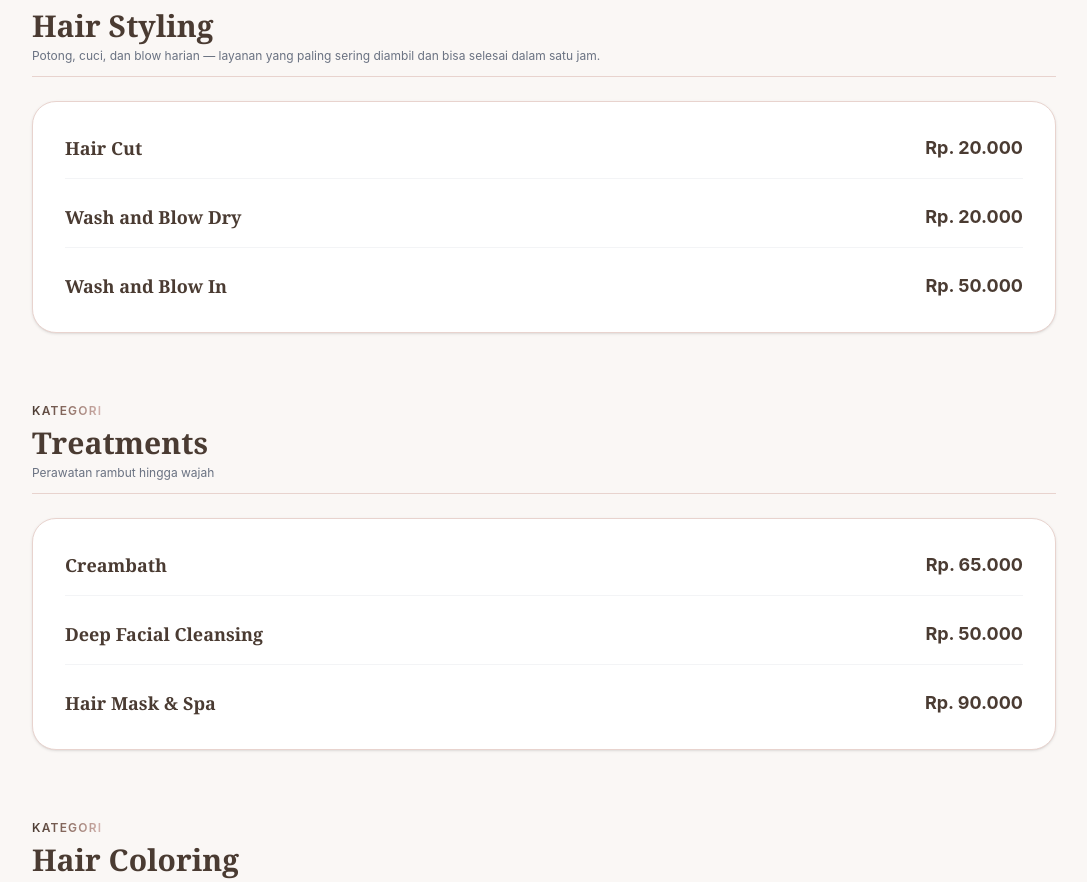
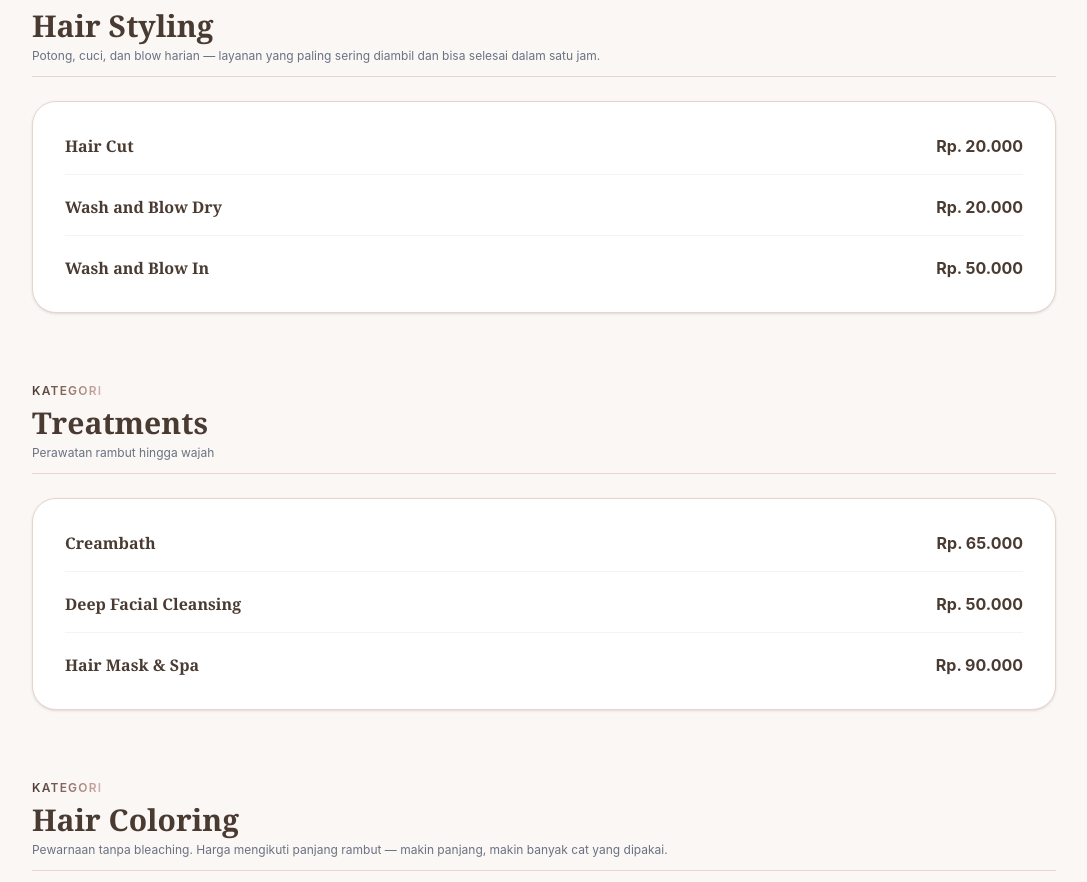
Before and after one commit to celinecaulia/elmira-frontend, a React (Vite) app: page /pricing in a window 1280 px wide. Shown: the part 401-1283 px from the top of the page, without its empty margins (96-1183 px from the left). Built offline with nearby package versions, Linux system fonts and the light colour scheme.

Commit message:
fix: benerin halaman harga biar bagus

```diff
--- a/src/components/PricingPage.jsx
+++ b/src/components/PricingPage.jsx
@@ -47,18 +47,18 @@ const PricingPage = () => {
             <p className="text-gray-500 text-xs mt-1">Potong, cuci, dan blow harian — layanan yang paling sering diambil dan bisa selesai dalam satu jam.</p>
           </div>
 
-          <div className="bg-white rounded-3xl p-6 md:p-8 shadow-sm border border-[#E8D3CE] space-y-6 transition-all duration-300 hover:shadow-md">
-            <div className="flex justify-between items-center border-b border-gray-100 pb-4">
-              <span className="font-serif font-semibold text-lg text-[#4A3B32]">Hair Cut</span>
-              <span className="font-bold text-[#4A3B32] text-lg">Rp. 20.000</span>
+          <div className="bg-white rounded-3xl p-6 md:p-8 shadow-sm border border-[#E8D3CE] space-y-5 transition-all duration-300 hover:shadow-md">
+            <div className="flex justify-between items-center border-b border-gray-100 pb-4 gap-4">
+              <span className="font-serif font-semibold text-sm md:text-base text-[#4A3B32]">Hair Cut</span>
+              <span className="font-bold text-[#4A3B32] text-sm md:text-base whitespace-nowrap">Rp. 20.000</span>
             </div>
-            <div className="flex justify-between items-center border-b border-gray-100 pb-4">
-              <span className="font-serif font-semibold text-lg text-[#4A3B32]">Wash and Blow Dry</span>
-              <span className="font-bold text-[#4A3B32] text-lg">Rp. 20.000</span>
+            <div className="flex justify-between items-center border-b border-gray-100 pb-4 gap-4">
+              <span className="font-serif font-semibold text-sm md:text-base text-[#4A3B32]">Wash and Blow Dry</span>
+              <span className="font-bold text-[#4A3B32] text-sm md:text-base whitespace-nowrap">Rp. 20.000</span>
             </div>
-            <div className="flex justify-between items-center">
-              <span className="font-serif font-semibold text-lg text-[#4A3B32]">Wash and Blow In</span>
-              <span className="font-bold text-[#4A3B32] text-lg">Rp. 50.000</span>
+            <div className="flex justify-between items-center gap-4">
+              <span className="font-serif font-semibold text-sm md:text-base text-[#4A3B32]">Wash and Blow In</span>
+              <span className="font-bold text-[#4A3B32] text-sm md:text-base whitespace-nowrap">Rp. 50.000</span>
             </div>
           </div>
         </div>
@@ -71,18 +71,18 @@ const PricingPage = () => {
             <p className="text-gray-500 text-xs mt-1">Perawatan rambut hingga wajah</p>
           </div>
 
-          <div className="bg-white rounded-3xl p-6 md:p-8 shadow-sm border border-[#E8D3CE] space-y-6 transition-all duration-300 hover:shadow-md">
-            <div className="flex justify-between items-center border-b border-gray-100 pb-4">
-              <span className="font-serif font-semibold text-lg text-[#4A3B32]">Creambath</span>
-              <span className="font-bold text-[#4A3B32] text-lg">Rp. 65.000</span>
+          <div className="bg-white rounded-3xl p-6 md:p-8 shadow-sm border border-[#E8D3CE] space-y-5 transition-all duration-300 hover:shadow-md">
+            <div className="flex justify-between items-center border-b border-gray-100 pb-4 gap-4">
+              <span className="font-serif font-semibold text-sm md:text-base text-[#4A3B32]">Creambath</span>
+              <span className="font-bold text-[#4A3B32] text-sm md:text-base whitespace-nowrap">Rp. 65.000</span>
             </div>
-            <div className="flex justify-between items-center border-b border-gray-100 pb-4">
-              <span className="font-serif font-semibold text-lg text-[#4A3B32]">Deep Facial Cleansing</span>
-              <span className="font-bold text-[#4A3B32] text-lg">Rp. 50.000</span>
+            <div className="flex justify-between items-center border-b border-gray-100 pb-4 gap-4">
+              <span className="font-serif font-semibold text-sm md:text-base text-[#4A3B32]">Deep Facial Cleansing</span>
+              <span className="font-bold text-[#4A3B32] text-sm md:text-base whitespace-nowrap">Rp. 50.000</span>
             </div>
-            <div className="flex justify-between items-center">
-              <span className="font-serif font-semibold text-lg text-[#4A3B32]">Hair Mask & Spa</span>
-              <span className="font-bold text-[#4A3B32] text-lg">Rp. 90.000</span>
+            <div className="flex justify-between items-center gap-4">
+              <span className="font-serif font-semibold text-sm md:text-base text-[#4A3B32]">Hair Mask & Spa</span>
+              <span className="font-bold text-[#4A3B32] text-sm md:text-base whitespace-nowrap">Rp. 90.000</span>
             </div>
           </div>
         </div>
@@ -98,7 +98,6 @@ const PricingPage = () => {
           <div className="bg-white rounded-3xl p-6 md:p-8 shadow-sm border border-[#E8D3CE] overflow-x-auto transition-all duration-300 hover:shadow-md">
             <table className="w-full min-w-[520px] text-left border-collapse">
               <thead>
-                {/* [REVISI RESPONSIF TABEL]: Pindahkan gradasi teks dari <tr> ke <span> di dalam <th> agar tidak ngeblok kotak cokelat di HP */}
                 <tr className="border-b border-gray-200 text-xs uppercase tracking-wider text-[#8C6D62]">
                   <th className="py-3 pr-4 font-bold whitespace-nowrap">
                     <span className="bg-gradient-to-r from-[#4A3B32] via-[#8C6D62] to-[#D4B5B0] bg-clip-text text-transparent">Layanan</span>
```
